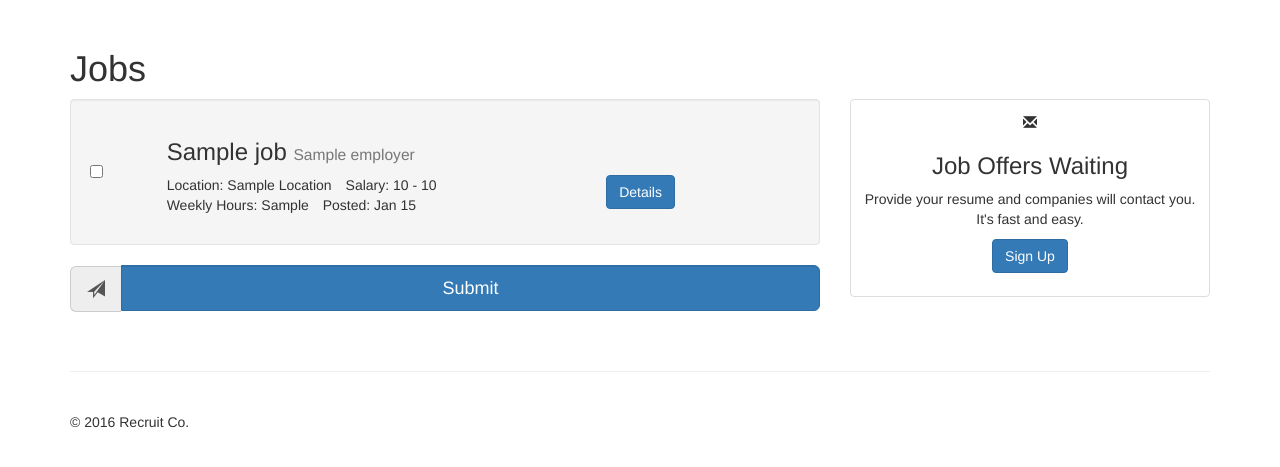
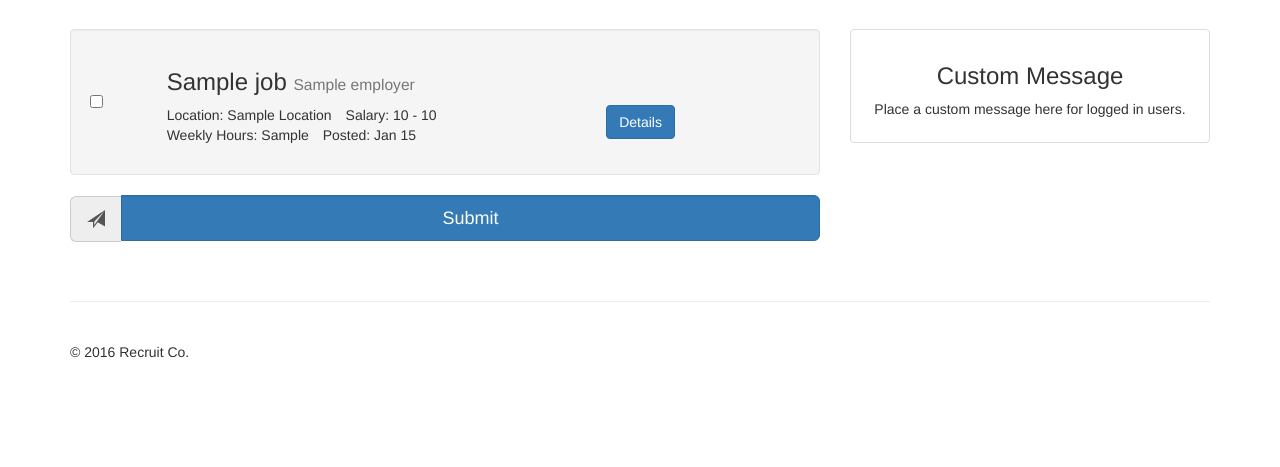
Before and after one commit to cassac/recruit, a Django app: template jobs/templates/jobs/jobs.html in a window 1280 px wide. Shown: the part 51-518 px from the top of the page. Run offline with Django 3.2, Linux system fonts and the light colour scheme; a user stored in the database is signed in; tables that the repository leaves empty hold one stand-in row (values such as "Sample post"); the template is opened without the code that fills it: most values are stand-ins (such as "Sample title", 1, 10 or a date in 2020); data that the repository does not hold is empty; some libraries are stand-ins or nearby versions.

Commit message:
different message for authenticated and non-authenticated users

```diff
--- a/jobs/templates/jobs/jobs.html
+++ b/jobs/templates/jobs/jobs.html
@@ -16,7 +16,6 @@
 
 {% block content %}
 
-<h1>Jobs</h1>
 <div class='row'>
 	<div class='col-xs-12 col-sm-8'>
 		<form method='post'>
@@ -60,10 +59,15 @@
 	<div class='col-xs-12 col-sm-4'>
 	    <div class="thumbnail text-center">
 	      <div class="caption">
-		    <span class='glyphicon glyphicon-envelope'></span>
-	        <h3>Job Offers Waiting</h3>
-	        <p>Provide your resume and companies will contact you. It's fast and easy.</p>
-	        <p><a href="{% url 'account_signup' %}" class="btn btn-primary" role="button">Sign Up</a></p>
+		    {% if user.is_authenticated %}
+		        <h3>Custom Message</h3>
+		        <p>Place a custom message here for logged in users.</p>
+	        {% else %}
+			    <span class='glyphicon glyphicon-envelope'></span>
+		        <h3>Job Offers Waiting</h3>
+		        <p>Provide your resume and companies will contact you. It's fast and easy.</p>
+		        <p><a href="{% url 'account_signup' %}" class="btn btn-primary" role="button">Sign Up</a></p>
+	        {% endif %}
 	      </div>
 	    </div>
 	</div>
```
